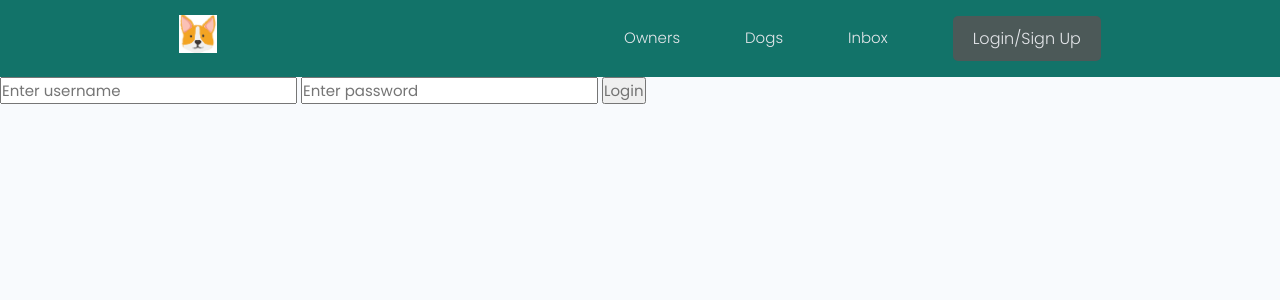
After one commit to Zenkovsky03/CorgyConnect, a Django app: page /login/ in a window 1280 px wide. The commit adds this page. Shown: the top 300 px of the page. Run offline with Django 5.2, Linux system fonts and the light colour scheme; some libraries are stand-ins or nearby versions.

Commit message:
add: basic login/logout and messages to user

```diff
--- a/templates/main.html
+++ b/templates/main.html
@@ -18,6 +18,13 @@
 </head>
 <body>
     {% include 'navbar.html' %}
+    {% if messages %}
+    <ul class="messages">
+        {% for message in messages %}
+            <li{% if message.tags %} class="{{ message.tags }}"{% endif %}>{{ message }}</li>
+        {% endfor %}
+    </ul>
+    {% endif %}
     {% block content %}
 
     {% endblock content %}
--- a/templates/navbar.html
+++ b/templates/navbar.html
@@ -15,8 +15,14 @@
           <li class="header__menuItem"><a href="{% url 'profiles' %}">Owners</a></li>
           <li class="header__menuItem"><a href="{% url 'dogs' %}">Dogs</a></li>
           <li class="header__menuItem"><a href="">Inbox</a></li>
-          <li class="header__menuItem"><a href="{% url 'create-dog' %}">Add dog</a></li>
-          <li class="header__menuItem"><a href="" class="btn btn--sub">Login/Sign Up</a></li>
+
+
+          {% if request.user.is_authenticated %}
+              <li class="header__menuItem"><a href="{% url 'create-dog' %}">Add dog</a></li>
+          	  <li class="header__menuItem"><a href="{% url 'logout' %}" class="btn btn--sub">Logout</a></li>
+          {% else %}
+              <li class="header__menuItem"><a href="{% url 'login' %}" class="btn btn--sub">Login/Sign Up</a></li>
+          {% endif %}
         </ul>
       </nav>
     </div>
--- /dev/null
+++ b/users/templates/users/login_register.html
@@ -0,0 +1,12 @@
+{% extends 'main.html' %}
+
+{% block content %}
+
+    <form action="{% url 'login' %}" method="POST">
+        {% csrf_token %}
+        <input type="text" name="username" placeholder="Enter username">
+        <input type="password" name="password" placeholder="Enter password">
+        <input type="submit" value="Login">
+    </form>
+
+{% endblock content %}
--- a/users/urls.py
+++ b/users/urls.py
@@ -4,4 +4,7 @@ from . import views
 urlpatterns = [
     path('', views.profiles, name='profiles'),
     path('profile/<str:pk>/', views.userProfile, name='user-profile'),
+
+    path('login/', views.loginUser, name='login'),
+    path('logout/', views.logoutUser, name='logout'),
 ]
--- a/users/views.py
+++ b/users/views.py
@@ -1,7 +1,36 @@
-from django.shortcuts import render
+from django.shortcuts import render, redirect
 from .models import Profile
 # Create your views here.
+from django.contrib.auth import login, authenticate, logout
+from django.contrib.auth.models import User
+from django.contrib.auth.decorators import login_required
+from django.contrib import messages
+def loginUser(request):
+    if request.user.is_authenticated:
+        return redirect('profiles')
 
+    if request.method == 'POST':
+        print(request.POST)
+        username = request.POST['username']
+        password = request.POST['password']
+        try:
+            user = User.objects.get(username=username)
+        except:
+            messages.error(request,"Username doesnt exist")
+        user = authenticate(request, username=username, password=password)
+        if user is not None:
+            login(request, user)
+            return redirect('profiles')
+        else:
+            messages.error(request,"Username or Password is incorrect")
+
+    return render(request, 'users/login_register.html')
+
+
+def logoutUser(request):
+    logout(request)
+    messages.success(request, "User was logout successfully")
+    return redirect('login')
 def profiles(request):
     profiles = Profile.objects.all()
     context = {
```
Also changed, not shown: doggs/views.py (+4 -4 lines), db.sqlite3.
